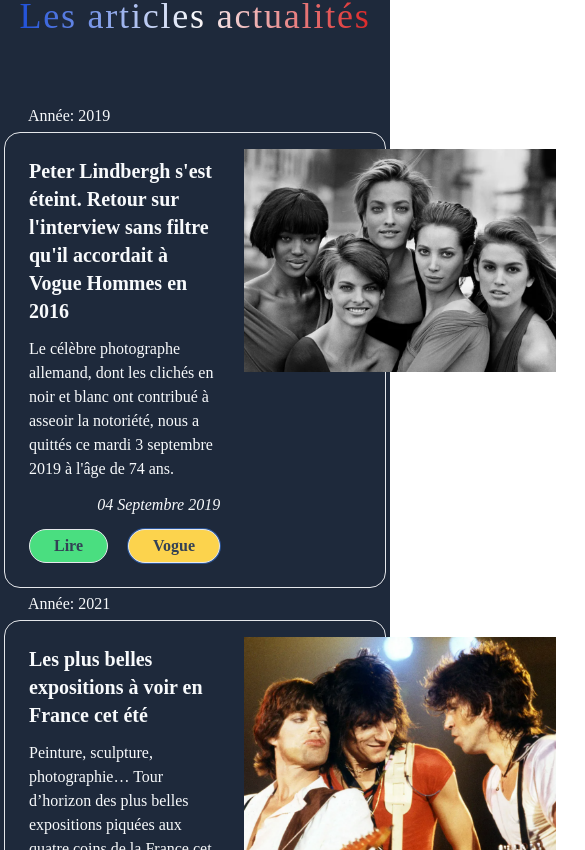
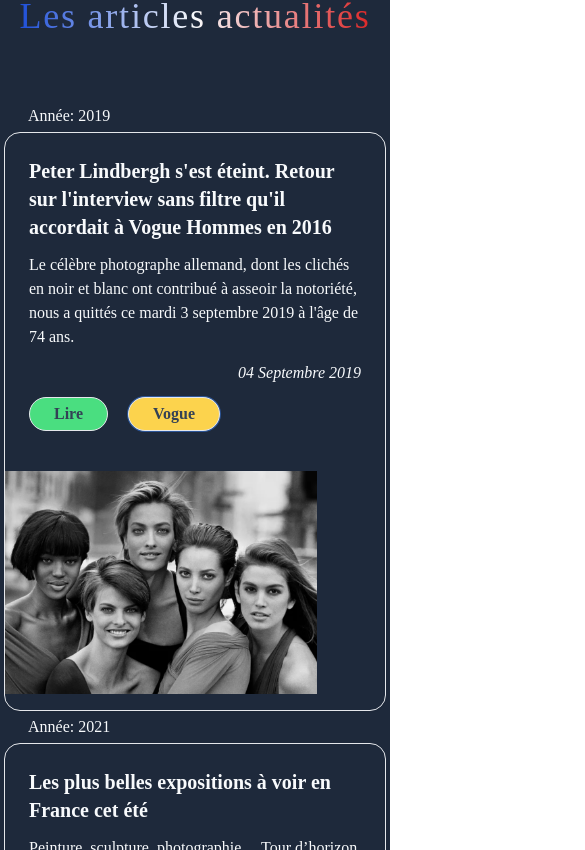
Before and after one commit to mrnguyencoder/sonia-rachline.fr, a React (Create React App) app: page / in a window 390 px wide. Shown: the part 1074-1924 px from the top of the page, 585 px wide, since content can reach past the window. Built offline with nearby package versions, Linux system fonts and the light colour scheme.

Commit message:
responsive

```diff
--- a/src/componants/Articles.jsx
+++ b/src/componants/Articles.jsx
@@ -93,7 +93,7 @@ function Articles() {
             </div>
             <ul className="flex flex-col gap-4">
             {articles[year].map((date) => (
-                <li key={date.id} className="flex text-slate-50 border rounded-2xl shadow-sm ">
+                <li key={date.id} className="md:flex text-slate-50 border rounded-2xl shadow-sm ">
                         <div className=" items-center space-x-3 hover:bg-slate-700 hover:rounded-2xl">
                             <div className="p-6 md:p-10 lg:p-20 space-y-3 ">
                                 <p className="text-xl font-bold md:text-2xl lg:text-4xl">{date.name}</p>
```
